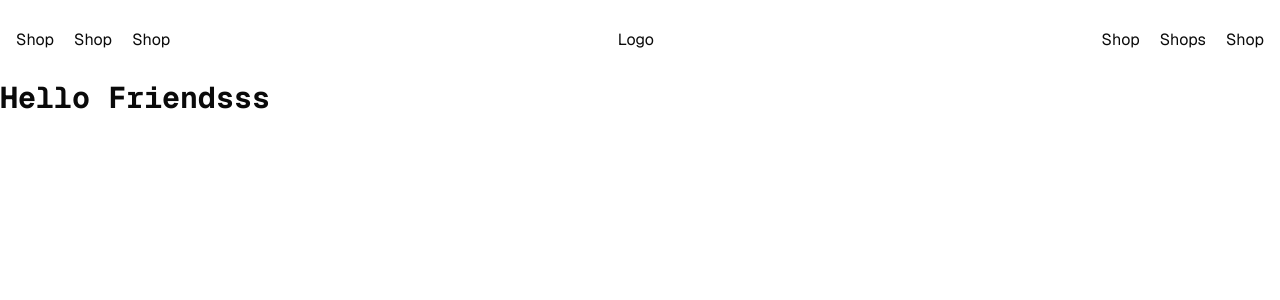
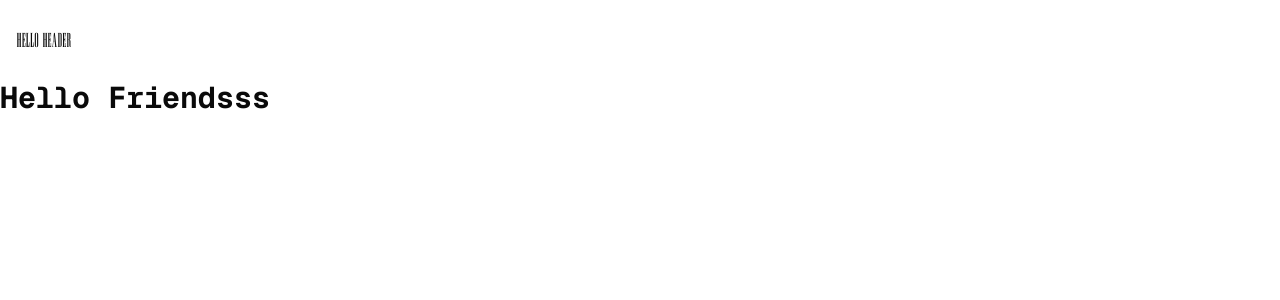
Before and after one commit to nainvinay2601/mydearnikesfrontend, a Next.js app: page / in a window 1280 px wide. Shown: the top 300 px of the page. Built offline with nearby package versions, Linux system fonts and the light colour scheme; no server answers; a web font is replaced by a local one.

Commit message:
Fonts setup done and full mob design part completed

```diff
--- a/src/app/globals.css
+++ b/src/app/globals.css
@@ -121,24 +121,28 @@
   }
 }
 
-
 /* globals.css */
-
 
 .font-bebas {
   font-family: var(--font-bebas-neue);
 }
 
-.font-geist {
-  font-family: var(--font-geist) ;
+
+.font-mono {
+  font-family: var(--font-geist-mono);
 }
-.font-mono {
-  font-family: var(--font-geist-mono) ;
+
+.font-inter{
+  font-family: var(--font-inter);
+}
+
+.font-ispire {
+  font-family: var(--font-ispire);
 }
 
 /* Or set defaults */
 body {
-  font-family: var(--font-geist);
+  font-family: var(--font-inter);
 }
 
 h1,
--- a/src/app/layout.tsx
+++ b/src/app/layout.tsx
@@ -1,6 +1,6 @@
 import type { Metadata, Viewport } from "next";
 import { Inter, Bebas_Neue, Geist, Geist_Mono } from "next/font/google";
-
+import localfont from "next/font/local"
 import { SpeedInsights } from "@vercel/speed-insights/next";
 
 import { Toaster } from "@/components/ui/sonner";
@@ -17,6 +17,19 @@ const inter = Inter({
   preload: true,
 });
 
+
+const ispire = localfont(
+  {
+    src:[
+      {
+        path:"../../public/fonts/OPTISpire.woff2",
+        weight:"400",
+      }
+    ],
+    variable:"--font-ispire"
+  }
+)
+
 const bebasNeue = Bebas_Neue({
   subsets: ["latin"],
   weight: "400",
@@ -25,13 +38,7 @@ const bebasNeue = Bebas_Neue({
   preload: true,
 });
 
-const geist = Geist({
-  subsets: ["latin", "latin-ext"],
-  display: "swap",
-  variable: "--font-geist",
-  weight: ["300", "400", "500", "600", "700"],
-  preload: true,
-});
+
 const geistMono = Geist_Mono({
   subsets: ["latin", "latin-ext"],
   display: "swap",
@@ -231,7 +238,7 @@ export default function RootLayout({ children }: RootLayoutProps) {
         <meta name="color-scheme" content="light dark" />
       </head>
 
-      <body className={`  ${inter.variable} ${bebasNeue.variable} ${geist.variable} ${geistMono.variable}`}>
+      <body className={`  ${inter.variable} ${bebasNeue.variable}  ${geistMono.variable} ${ispire.variable}`}>
         {/* Skip navigation for accessibility */}
         {/* <a
           href="#main-content"
--- a/src/components/basics/Header.tsx
+++ b/src/components/basics/Header.tsx
@@ -2,44 +2,10 @@ import React from 'react'
 
 const Header = () => {
   return (
-    <header className='flex justify-between items-center h-20 p-4'>
+    <header className='flex justify-between items-center h-20 p-4 font-ispire'>
 
-      {/* Shop Nav */}
-      <div className="shopNav">
-        <nav >
-          <ul className='flex gap-5 '>
-            <li>
-              Shop
-            </li>
-            <li>
-              Shop
-            </li>
-            <li>
-              Shop
-            </li>
-          </ul>
-        </nav>
-      </div>
-      {/* Logo  */}
-      <div className="navLogo">
-        Logo
-      </div>
-      {/* Actions */}
-      <div className="sideActions">
-          <nav>
-          <ul className='flex gap-5'>
-            <li>
-              Shop
-            </li>
-            <li>
-              Shops
-            </li>
-            <li>
-              Shop
-            </li>
-          </ul>
-        </nav>
-      </div>
+Hello Header
+
 
     </header>
   )
```
Also changed, not shown: public/fonts/OPTISpire.woff2 (added).
